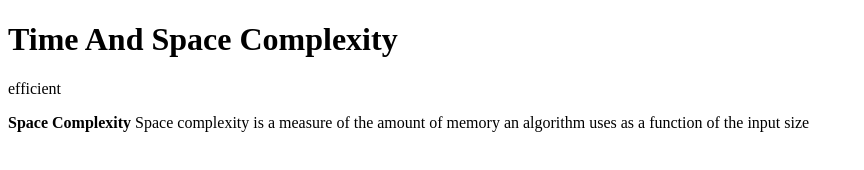
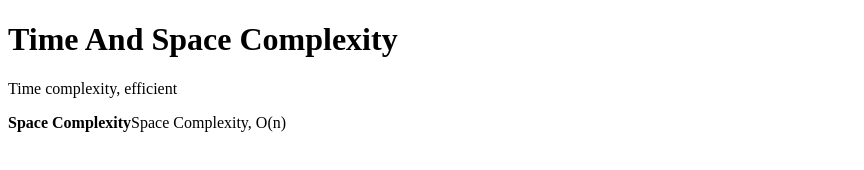
Before and after one commit to acciojob/time-and-space-complexity-rahult10, a website: page main.html in a window 1280 px wide. Shown: the whole page, without its empty margins (0-864 px from the left). Drawn offline with Linux system fonts and the light colour scheme.

Commit message:
created a submission

```diff
--- a/main.html
+++ b/main.html
@@ -8,9 +8,9 @@
 
 <body>
 	<!-- the entire body must be written by student -->
-       <h1>Time And Space Complexity </h1>
-        <p>efficient</p>
-        <p><b>Space Complexity</b> Space complexity is a measure of the amount of memory an algorithm uses as a function of the input size</p>
+       <h1>Time And Space Complexity</h1>
+        <p>Time complexity, efficient</p>
+        <p><b>Space Complexity</b>Space Complexity, O(n)</p>
     <script type="text/javascript" src="./script.js">
 </script>
 
```
